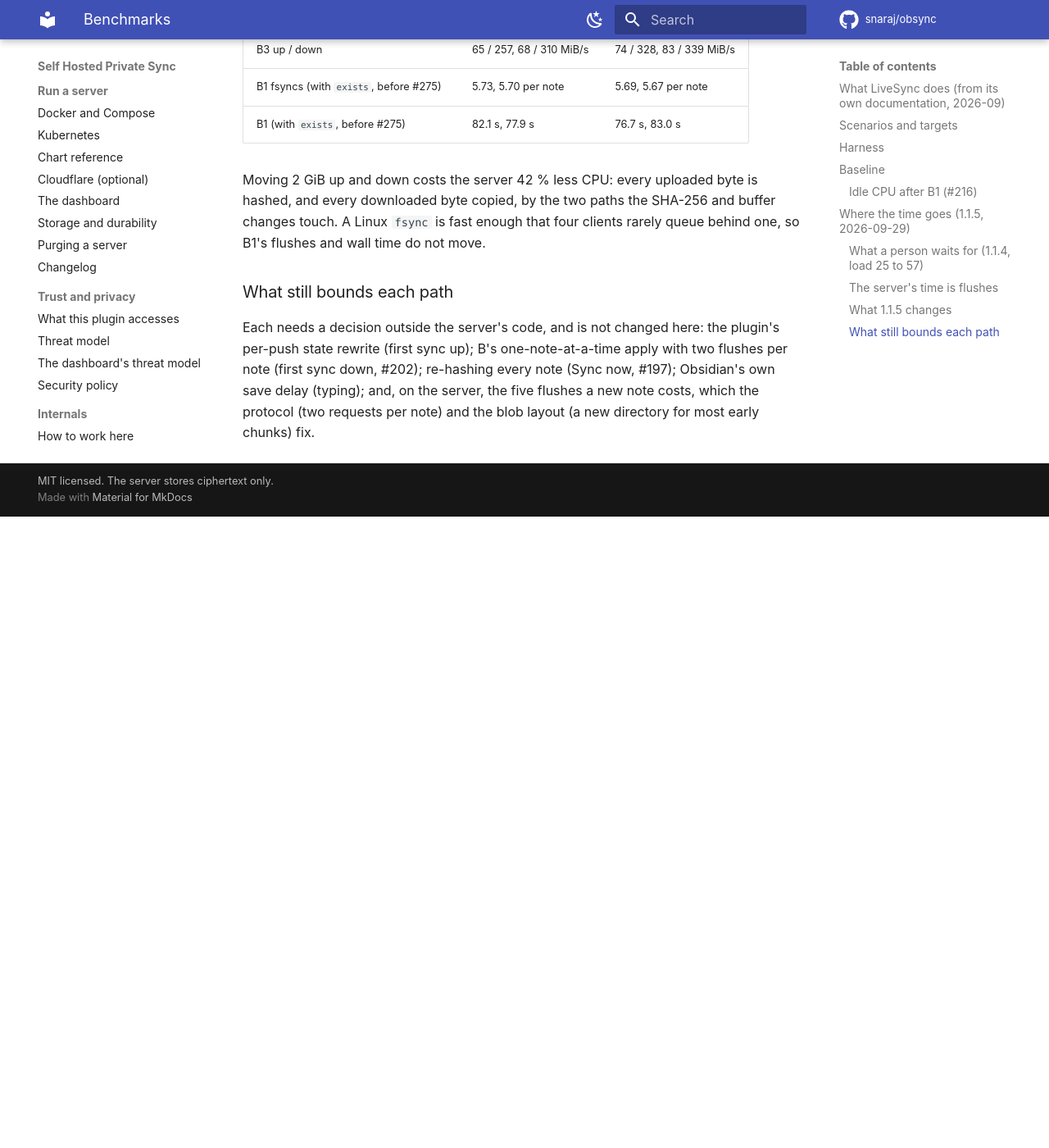
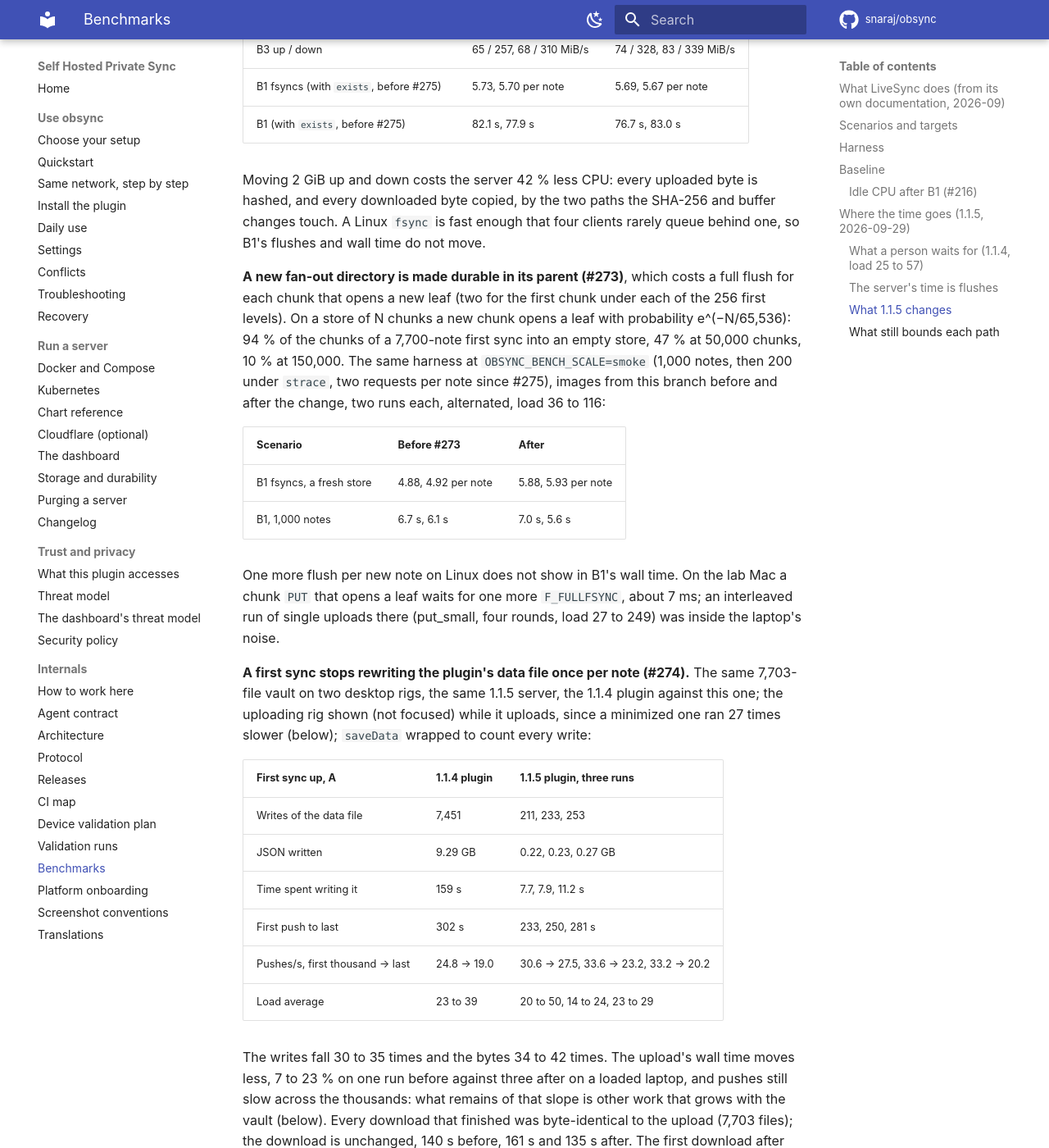
Before and after one commit to snaraj/obsync, an MkDocs documentation site: the page built from docs/benchmarks.md, in a window 1280 px wide and 1400 px high, scrolled down 6710 px. Shown: the whole window at 82% size. Built offline with MkDocs 1.6.1 and Material for MkDocs 9.7.7, drawn with Linux system fonts in a browser that asks for light colours; comment, search, counter and statistics services are not loaded; before the commit the page ends 7340 px from its top, so only the background shows below that; some of the changed text lies outside the part shown.

Commit message:
docs: the second round measured -- #273's cost, #274 live, a minimized window
Problem: #273, #274 and #275 changed what a first sync costs and what the
harness measures; docs/benchmarks.md and the run record still described
the first round.

Mechanism:

1. docs/benchmarks.md: #273's cost on a fresh store (B1 fsyncs per note
   4.88/4.92 -> 5.88/5.93, wall time unchanged on Linux) and how often a
   chunk opens a new leaf (e^(-N/65,536)); #274 live on two desktop rigs
   (data-file writes 7,451 -> 211/233/253, JSON 9.29 GB -> 0.22-0.27 GB,
   upload 302 s -> 233/250/281 s, pushes/s by thousand); a minimized
   window running a first sync 27 times slower; what still bounds each
   path, now naming the case-variant scan a new note's push makes.
2. docs/validation-runs/2026-09-29-speed.md: the second round: builds,
   rig hygiene (own HOME, windows closed or minimized, the measured rig
   shown without focus and why), the minimized window, #274 before and
   after, the downloads (byte-identical where they finished, and the one
   that stalled, with what was seen), #273's cost, #275.

Evidence: every figure names its command or lab method and its load;
python3 -B -m unittest discover -s scripts/ci: 836 OK.

+108 -7 docs; product and tests unchanged.

- Opus5.5

```diff
--- a/docs/benchmarks.md
+++ b/docs/benchmarks.md
@@ -223,12 +223,64 @@
 SHA-256 and buffer changes touch. A Linux `fsync` is fast enough that four
 clients rarely queue behind one, so B1's flushes and wall time do not move.
 
+**A new fan-out directory is made durable in its parent (#273)**, which
+costs a full flush for each chunk that opens a new leaf (two for the first
+chunk under each of the 256 first levels). On a store of N chunks a new
+chunk opens a leaf with probability e^(−N/65,536): 94 % of the chunks of a
+7,700-note first sync into an empty store, 47 % at 50,000 chunks, 10 % at
+150,000. The same harness at
+`OBSYNC_BENCH_SCALE=smoke` (1,000 notes, then 200 under `strace`, two
+requests per note since #275), images from this branch before and after
+the change, two runs each, alternated, load 36 to 116:
+
+| Scenario | Before #273 | After |
+| --- | --- | --- |
+| B1 fsyncs, a fresh store | 4.88, 4.92 per note | 5.88, 5.93 per note |
+| B1, 1,000 notes | 6.7 s, 6.1 s | 7.0 s, 5.6 s |
+
+One more flush per new note on Linux does not show in B1's wall time. On
+the lab Mac a chunk `PUT` that opens a leaf waits for one more
+`F_FULLFSYNC`, about 7 ms; an interleaved run of single uploads there
+(put_small, four rounds, load 27 to 249) was inside the laptop's noise.
+
+**A first sync stops rewriting the plugin's data file once per note
+(#274).** The same 7,703-file vault on two desktop rigs, the same 1.1.5
+server, the 1.1.4 plugin against this one; the uploading rig shown (not
+focused) while it uploads, since a minimized one ran 27 times slower
+(below); `saveData` wrapped to count every write:
+
+| First sync up, A | 1.1.4 plugin | 1.1.5 plugin, three runs |
+| --- | --- | --- |
+| Writes of the data file | 7,451 | 211, 233, 253 |
+| JSON written | 9.29 GB | 0.22, 0.23, 0.27 GB |
+| Time spent writing it | 159 s | 7.7, 7.9, 11.2 s |
+| First push to last | 302 s | 233, 250, 281 s |
+| Pushes/s, first thousand → last | 24.8 → 19.0 | 30.6 → 27.5, 33.6 → 23.2, 33.2 → 20.2 |
+| Load average | 23 to 39 | 20 to 50, 14 to 24, 23 to 29 |
+
+The writes fall 30 to 35 times and the bytes 34 to 42 times. The upload's
+wall time moves less, 7 to 23 % on one run before against three after on
+a loaded laptop, and pushes still slow across the thousands: what remains
+of that slope is other work that grows with the vault (below). Every
+download that finished was byte-identical to the upload (7,703 files); the
+download is unchanged, 140 s before, 161 s and 135 s after. The first
+download after the change stalled part way and was stopped; it did not
+recur in the two runs after it ([run record](validation-runs/2026-09-29-speed.md)).
+
+**A minimized Obsidian window syncs far slower.** Mid-upload, rig A made
+1.35 notes/s over 20 s minimized and 37 over the next 20 s shown without
+focus (load 27). Its renderer sat at 0.1 % CPU while minimized, with
+`setTimeout(0)` taking up to 224 ms: the window, not obsync, set the pace.
+
 ### What still bounds each path
 
-Each needs a decision outside the server's code, and is not changed here:
-the plugin's per-push state rewrite (first sync up); B's one-note-at-a-time
+Each needs a decision outside what 1.1.5 changes: B's one-note-at-a-time
 apply with two flushes per note (first sync down, #202); re-hashing every
 note (Sync now, #197); Obsidian's own save delay (typing); and, on the
-server, the five flushes a new note costs, which the protocol (two
-requests per note) and the blob layout (a new directory for most early
-chunks) fix.
+server, the five flushes a new note costs (six while the store is young,
+#273), which the protocol (two requests per note) and the blob layout (a
+new directory for most early chunks) fix. What remains of the upload's
+slowdown across the thousands is smaller: the push of a new note still
+scans every record for a case-only twin of its name (`recordedSpelling`),
+3.9 ms at 7,700 records on this laptop, about 15 s over the whole first
+sync.
--- a/docs/validation-runs/2026-09-29-speed.md
+++ b/docs/validation-runs/2026-09-29-speed.md
@@ -124,8 +124,57 @@
   the laptop starved of I/O).
 
 At that rate a first sync of the whole 7,703-file vault writes on the order
-of 10 GB of state, and it is why pushes slow as the vault grows. This is
-plugin behaviour and did not change here.
+of 10 GB of state, and it is why pushes slow as the vault grows. The
+second round below changes it (#274).
+
+## Second round: #273, #274, #275
+
+Builds from this branch: the server with #273 (`9cd404b`), the plugin with
+#274 (`0ef6146`, `main.js`
+`e8ee0a2ecb62fa01a3eac15833470678ae116ffaeed3a083a290605457956695`). The
+"before" of #274 is the same server with the 1.1.4 plugin, so the
+comparison is the plugin's alone. Each rig ran with its own `HOME` (so
+Obsidian's CLI socket was its own), its starter and Settings windows closed
+after each step, and the rig not being measured minimized; the rig being
+measured stayed shown without focus, for the reason in the next paragraph.
+
+**A minimized window.** Mid-upload on the 1.1.5 plugin, rig A made 1.35
+notes/s over 20 s minimized and 37.05 over the next 20 s shown without
+focus (`electronWindow.showInactive()`), load 27. Minimized, its renderer
+sat at 0.1 % CPU, `setTimeout(0)` took 0 to 224 ms and a vault `stat` 12
+to 77 ms. A person who minimizes Obsidian during a first sync waits for
+the window, not for obsync.
+
+**#274, first sync up, 7,703 files.** With `saveData` wrapped to count:
+the 1.1.4 plugin wrote its data file 7,451 times, 9.29 GB of JSON, and
+spent 159 s writing it (longest 197 ms), first push to last 302 s, load 23
+to 39. The 1.1.5 plugin, three runs: 211, 233 and 253 writes; 0.22, 0.23
+and 0.27 GB; 7.7, 7.9 and 11.2 s writing; 233, 250 and 281 s, load 14 to
+50. Pushes per second by thousand, 1.1.4: 24.8, 36.6, 28.4, 24.1, 25.7,
+30.4, 20.5, 19.0; 1.1.5: 30.6 to 27.5, 33.6 to 23.2, 33.2 to 20.2. The
+server made the 7,771 posts durable with 6,237 journal flushes before
+(0.80 a post) and 7,363 to 7,455 after (0.95): with no save between them,
+the posts arrive spread out and share a flush less often.
+
+**Downloads.** B's first sync down: 140 s before; 161 s and 135 s after,
+each byte-identical to A (SHA-256 of all 7,703 files). The first download
+after the change, one run earlier, stalled: seconds in, B had applied
+82 entries of its first 1,000-entry page, parked two of the 100 MiB
+attachments for the background lane, and staged one of them whole in its
+temporary file; the lane was waiting for the pull lock the page held, the
+page was waiting on something that made no request, no connection to the
+server was open, and the renderer was idle. It was stopped after 18
+minutes. B's own log from before that moment was not captured in that
+run; the two runs after it logged B from before pairing and did not
+stall. The cause is open.
+
+**#273's cost.** `scripts/ci/bench.sh` at smoke scale, images from this
+branch before and after the change, two runs each, alternated, load 36 to
+116: B1's fsyncs per note on a fresh store went from 4.88 and 4.92 to 5.88
+and 5.93, and its wall time from 6.7 and 6.1 s to 7.0 and 5.6 s.
+
+**#275.** The same runs used the corrected harness: two requests per note,
+as the plugin sends a note of at most 1 MiB.
 
 ## Not covered here
 
```
